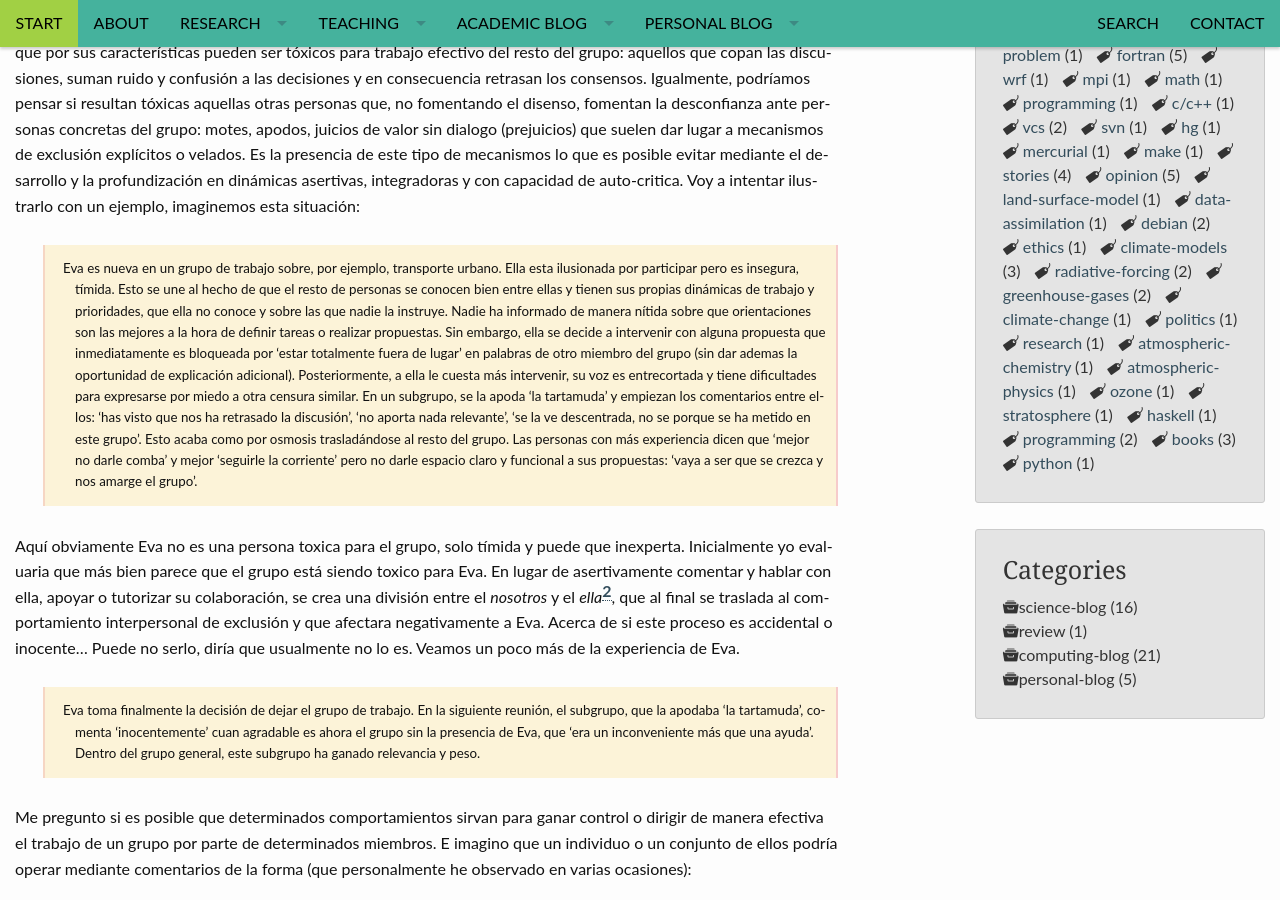
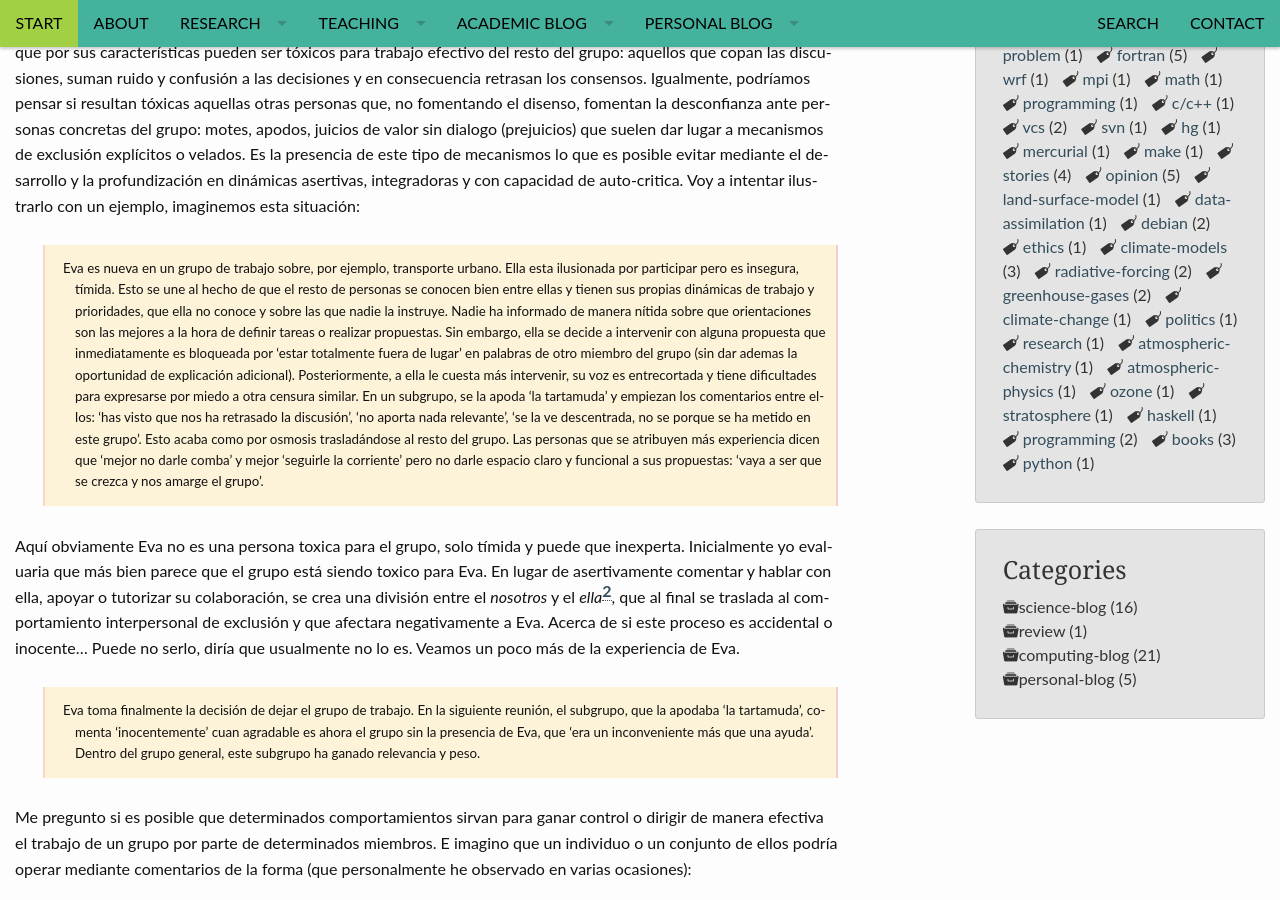
Before and after one commit to RCHG/rchg.github.io, a Jekyll site: the page built from _posts/2016-03-06-Humpty-Ditmpty.md, in a window 1280 px wide and 900 px high, scrolled down 780 px. Built offline with Jekyll 4.4.1, drawn with Linux system fonts in a browser that asks for light colours; nearby versions of some CDN libraries; comment, search, counter and statistics services are not loaded.

Commit message:
Update 2016-03-06-Humpty-Ditmpty.md

```diff
--- a/_posts/2016-03-06-Humpty-Ditmpty.md
+++ b/_posts/2016-03-06-Humpty-Ditmpty.md
@@ -44,8 +44,7 @@ en dinámicas asertivas, integradoras y con capacidad de auto-critica. Voy a int
 
 Eva es nueva en un grupo de trabajo sobre, por ejemplo, transporte urbano. Ella esta ilusionada por participar pero es insegura, tímida. Esto se une al hecho de que el resto de personas se conocen bien entre ellas y tienen sus propias dinámicas de trabajo y prioridades, que ella no conoce y sobre las que nadie la instruye. Nadie ha informado de manera nítida sobre que orientaciones son las mejores a la hora de definir tareas o realizar propuestas. Sin embargo, ella se decide a intervenir con alguna propuesta que inmediatamente es bloqueada por
 'estar totalmente fuera de lugar' en palabras de otro miembro del grupo (sin dar ademas la oportunidad de explicación adicional). Posteriormente, a ella le cuesta más intervenir, su voz es entrecortada y tiene dificultades para expresarse por miedo a otra censura similar. En un subgrupo, se la apoda 'la tartamuda' y empiezan los comentarios entre ellos:
-'has visto que nos ha retrasado la discusión', 'no aporta nada relevante', 'se la ve descentrada, no se porque se ha metido en este grupo'. Esto acaba como por osmosis trasladándose al resto del grupo. Las personas con más experiencia dicen que
-'mejor no darle comba' y mejor 'seguirle la corriente' pero no darle espacio claro y
+'has visto que nos ha retrasado la discusión', 'no aporta nada relevante', 'se la ve descentrada, no se porque se ha metido en este grupo'. Esto acaba como por osmosis trasladándose al resto del grupo. Las personas que se atribuyen más experiencia dicen que 'mejor no darle comba' y mejor 'seguirle la corriente' pero no darle espacio claro y
 funcional a sus propuestas: 'vaya a ser que se crezca y nos amarge el grupo'.
 {:.smallblock}
 
```
